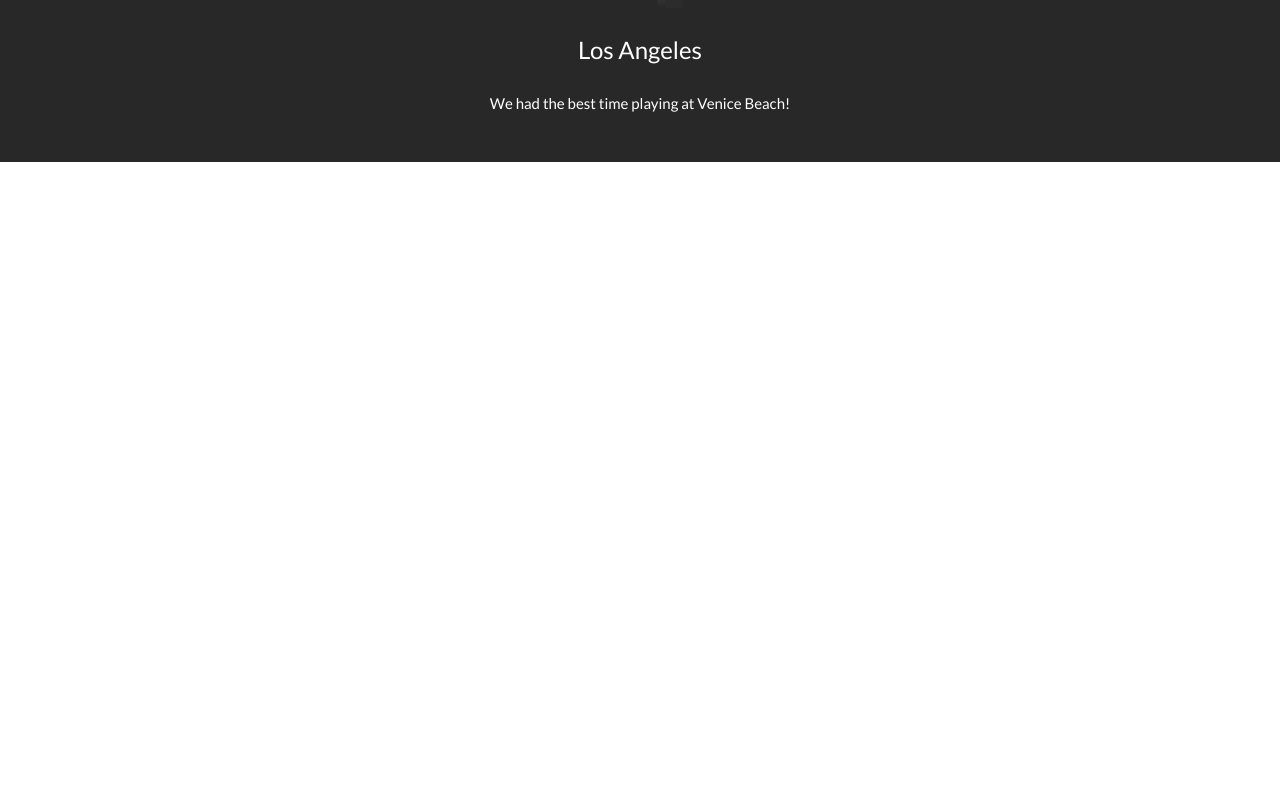
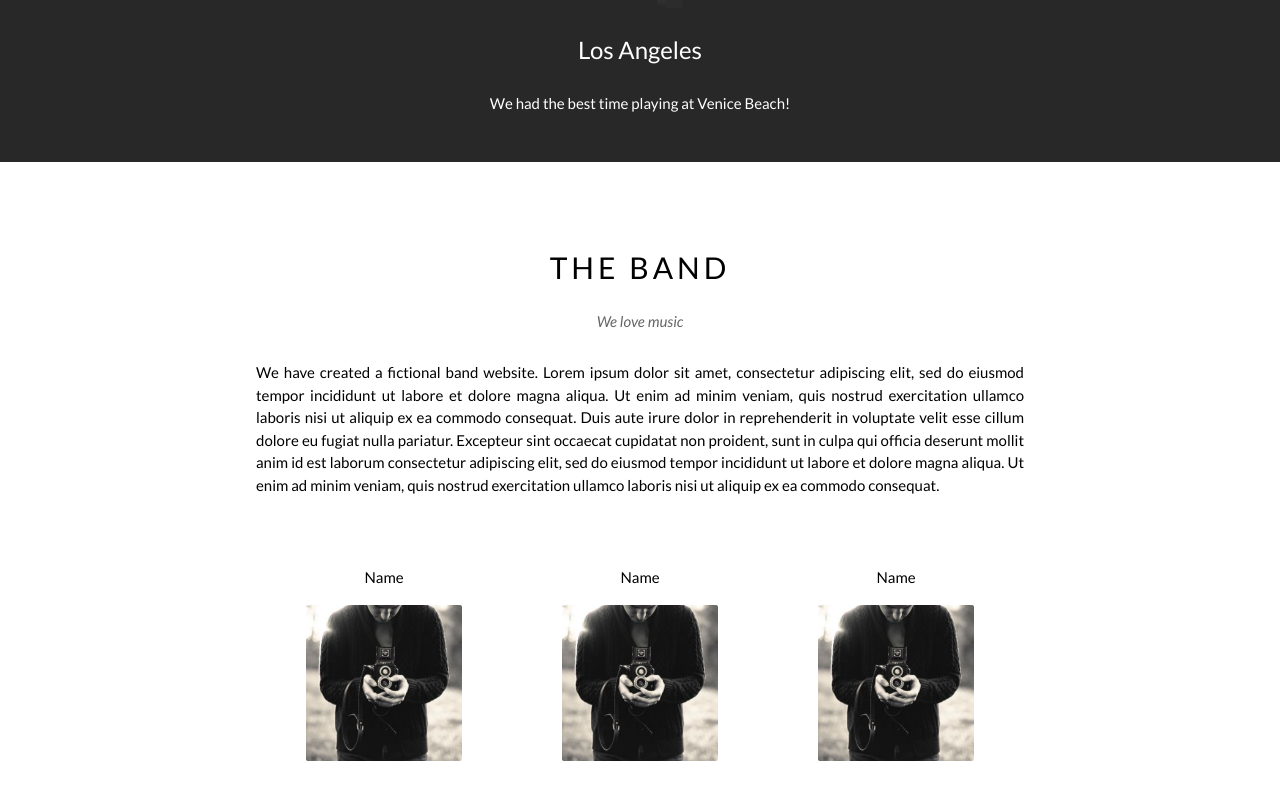
Before and after one commit to Thanhdat013/F8-html-css-Web-the-Band, a plain HTML site: page index.html in a window 1280 px wide. Shown: the part 524-1324 px from the top of the page. Drawn offline with Linux system fonts and the light colour scheme.

Commit message:
make band part

```diff
--- a/assets/css/reset.css
+++ b/assets/css/reset.css
@@ -1,4 +1,4 @@
-*/ html,
+html,
 body,
 div,
 span,
--- a/assets/css/style.css
+++ b/assets/css/style.css
@@ -9,7 +9,6 @@ html {
 body {
   font-family: "lato", sans-serif;
   font-size: 1.5rem;
-  margin: 0;
 }
 
 :root {
@@ -19,11 +18,6 @@ body {
 
 a {
   text-decoration: none;
-}
-
-ul {
-  margin: 0;
-  padding: 0;
 }
 
 /*  Common */
@@ -168,3 +162,56 @@ ul {
   margin: 30px 0 50px;
   line-height: 1.5;
 }
+
+/* The Band */
+
+.band {
+  display: block;
+  width: 768px;
+  margin-left: auto;
+  margin-right: auto;
+  padding-top: 88px;
+}
+
+.band_title {
+  text-align: center;
+  font-weight: 400;
+  font-size: 3rem;
+  letter-spacing: 4px;
+}
+
+.band_hobbit {
+  display: block;
+  text-align: center;
+  margin-top: 32px;
+  font-style: italic;
+  opacity: 0.6;
+}
+
+.band_desc {
+  margin-top: 32px;
+  line-height: 1.5;
+  text-align: justify;
+}
+
+.band_row {
+  display: flex;
+  margin-top: 74px;
+  align-items: center;
+}
+.band_row--wrap {
+  width: calc(100% / 3);
+  padding: 0 50px;
+}
+
+.band_row--wrap--name {
+  display: block;
+  text-align: center;
+}
+
+.band_row--wrap--img {
+  margin-top: 20px;
+  object-fit: cover;
+  width: 100%;
+  border-radius: 2px;
+}
--- a/theband.html
+++ b/index.html
@@ -68,6 +68,51 @@
           </p>
         </div>
       </div>
+
+      <!-- Band -->
+      <div id="band" class="band">
+        <h2 class="band_title">THE BAND</h2>
+        <p class="band_hobbit">We love music</p>
+        <p class="band_desc">
+          We have created a fictional band website. Lorem ipsum dolor sit amet,
+          consectetur adipiscing elit, sed do eiusmod tempor incididunt ut
+          labore et dolore magna aliqua. Ut enim ad minim veniam, quis nostrud
+          exercitation ullamco laboris nisi ut aliquip ex ea commodo consequat.
+          Duis aute irure dolor in reprehenderit in voluptate velit esse cillum
+          dolore eu fugiat nulla pariatur. Excepteur sint occaecat cupidatat non
+          proident, sunt in culpa qui officia deserunt mollit anim id est
+          laborum consectetur adipiscing elit, sed do eiusmod tempor incididunt
+          ut labore et dolore magna aliqua. Ut enim ad minim veniam, quis
+          nostrud exercitation ullamco laboris nisi ut aliquip ex ea commodo
+          consequat.
+        </p>
+        <div class="band_row">
+          <div class="band_row--wrap">
+            <span class="band_row--wrap--name">Name</span>
+            <img
+              src="./assets/img/the band_name.jpg"
+              alt="Name"
+              class="band_row--wrap--img"
+            />
+          </div>
+          <div class="band_row--wrap">
+            <span class="band_row--wrap--name">Name</span>
+            <img
+              src="./assets/img/the band_name.jpg"
+              alt="Name"
+              class="band_row--wrap--img"
+            />
+          </div>
+          <div class="band_row--wrap">
+            <span class="band_row--wrap--name">Name</span>
+            <img
+              src="./assets/img/the band_name.jpg"
+              alt="Name"
+              class="band_row--wrap--img"
+            />
+          </div>
+        </div>
+      </div>
     </main>
   </body>
 </html>
```
Also changed, not shown: assets/img/the band_name.jpg (added).
